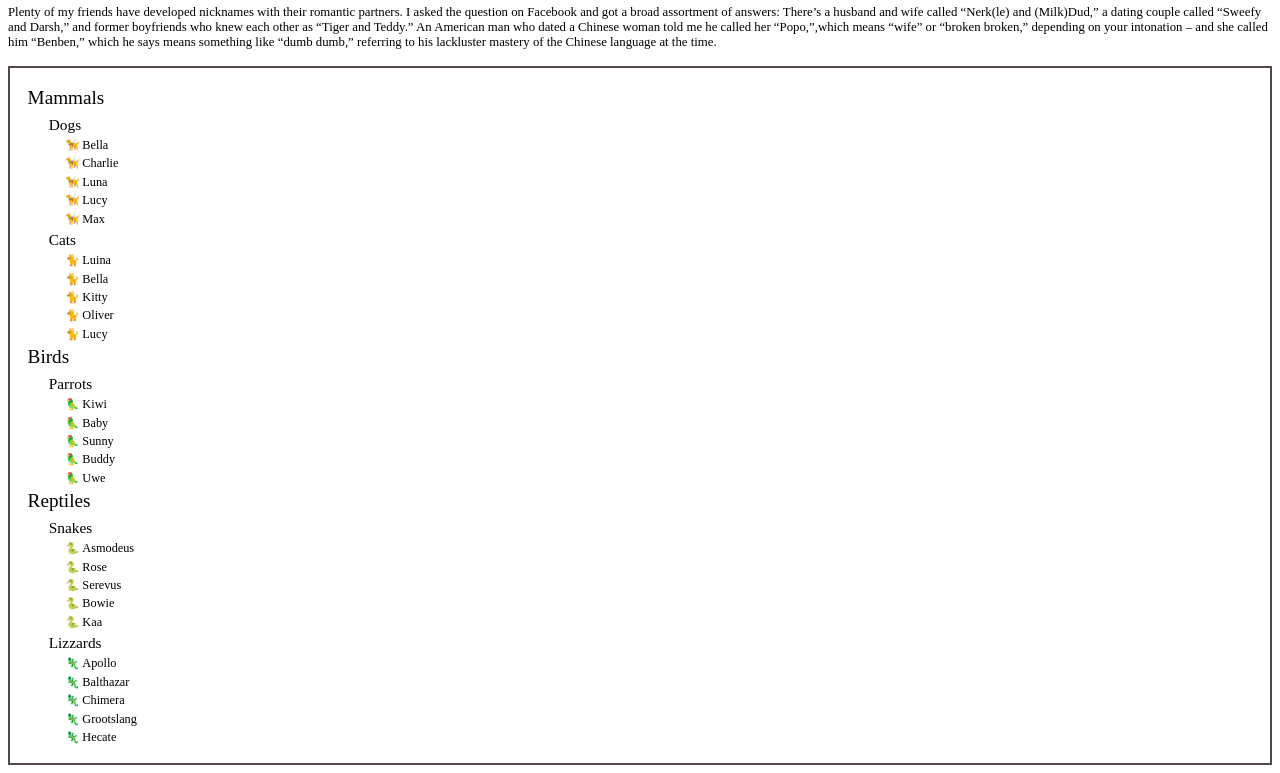
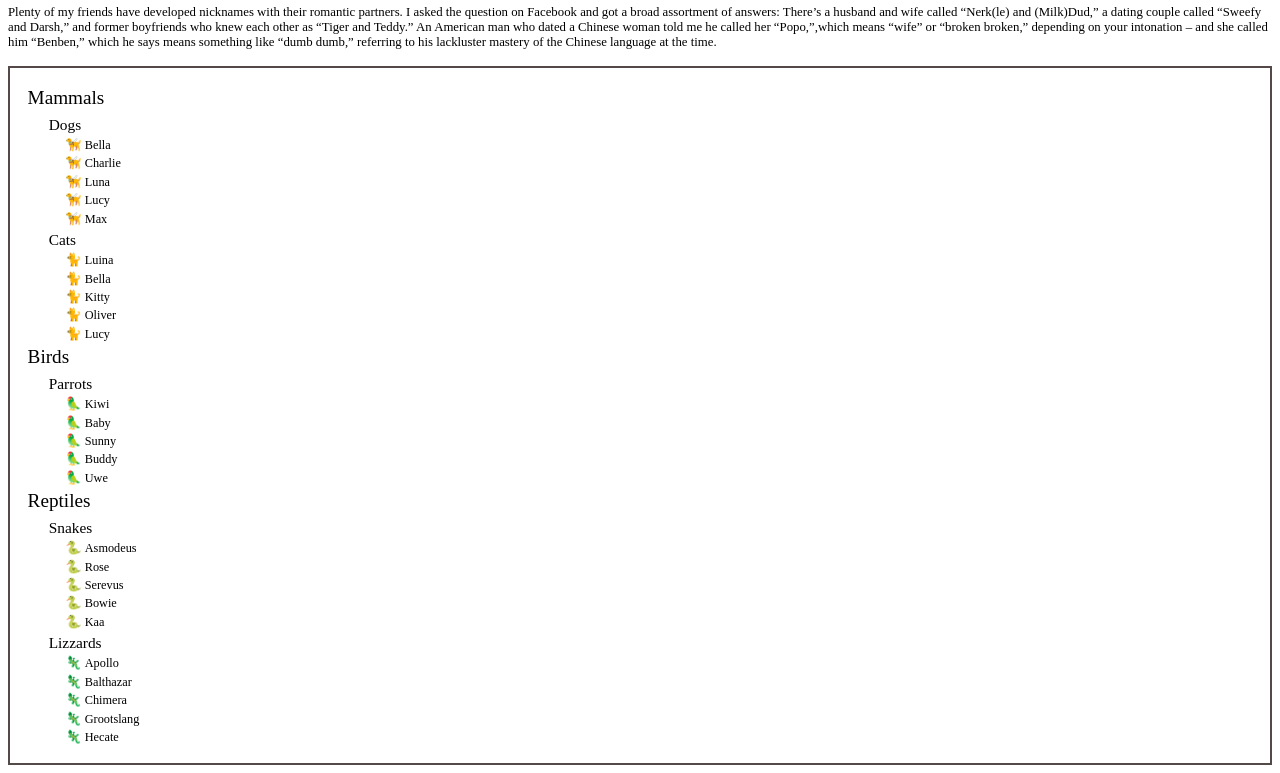
Before and after one commit to pozniej-znajde-wolne-haslo/css_units_lev_2_1, a plain HTML site: page index.html in a window 1280 px wide. Shown: the part 80-853 px from the top of the page. Drawn offline with Linux system fonts and the light colour scheme.

Commit message:
bigger emojis

```diff
--- a/assets/css/style.css
+++ b/assets/css/style.css
@@ -38,25 +38,25 @@ ul {
 
 .dogs li::before {
     content: "🦮 ";
-    font-size: .7rem;
+    font-size: .8rem;
 }
 
 .cats li::before {
     content: "🐈  ";
-    font-size: .7rem;
+    font-size: .8rem;
 }
 
 .parrots li::before {
     content: "🦜  ";
-    font-size: .7rem;
+    font-size: .8rem;
 }
 
 .snakes li::before {
     content: "🐍  ";
-    font-size: .7rem;
+    font-size: .8rem;
 }
 
 .lizards li::before {
     content: "🦎  ";
-    font-size: .7rem;
+    font-size: .8rem;
 }
```
